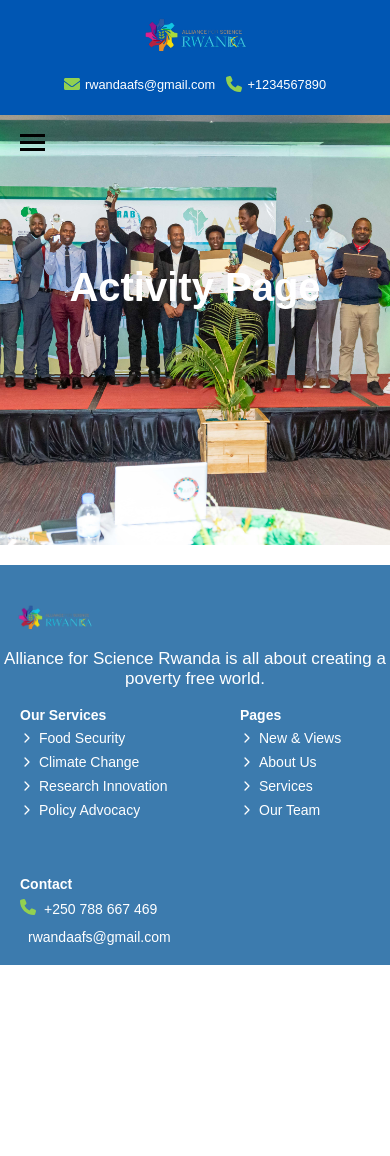
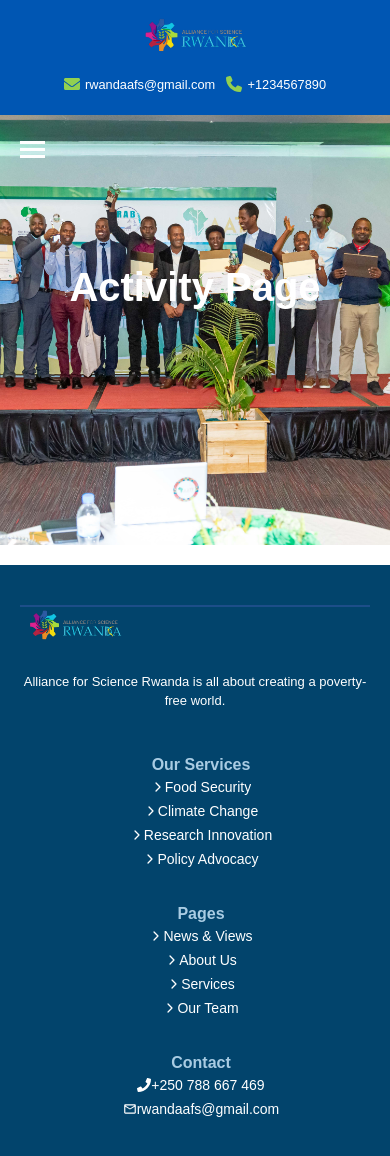
Before and after one commit to pWallet-hub/Alliance-for-science, a React (Vite) app: page /activities in a window 390 px wide. Shown: the top 1156 px of the page. Before the commit the page ends 965 px from the top, so only its background shows below. Built offline with nearby package versions, Linux system fonts and the light colour scheme.

Commit message:
fix bugs

```diff
--- a/src/Components/Footer/Footer.css
+++ b/src/Components/Footer/Footer.css
@@ -1,138 +1,182 @@
+/* Base Footer Styles */
 .footer {
-  background-color: #025496C4;
+  background-color: #02446C;
   color: white;
-  padding: 10px 0;
-  display: grid;
-  gap: 20px;
+  padding: 40px 20px;
+  font-family: Arial, sans-serif;
 }
 
 .footer-container {
-  margin: auto;
-  display: grid;
-  grid-template-columns: repeat(3, 1fr);
-  grid-gap: auto;
-  justify-items: left;
+  display: flex;
+  justify-content: space-between;
+  align-items: flex-start;
+  gap: 10px;
+  border-top: 2px solid #1D4E89;
 }
 
 .footer-left {
-  text-align: center;
-  flex-direction: column;
-  margin: auto;
+  flex: 1;
+  text-align: left;
+  max-width: 25%; /* Limits the width of the left column */
 }
 
 .footer-left .logo img {
-  width: 80px;
-  margin-bottom: 5px;
+  max-width: 90px; /* Adjust the logo size */
+  margin-bottom: 10px;
+  margin-top: -10px;
 }
 
 .footer-left p {
-  font-size: 17px;
   margin-bottom: 10px;
+  line-height: 1.5;
+  font-size: 13px; /* Reduced font size */
 }
-.footer-container .footer-links{
-  flex-direction: column;
-  margin-top: 10px;
+
+.social-icons {
+  display: flex;
+  gap: 10px;
 }
-.footer-links {
-  display: grid;
-  grid-template-columns: repeat(3, 1fr);
-  width: 100%;
-  gap: auto;
+
+.social-icons a {
+  color: white;
+  font-size: 20px; /* Adjusted icon size */
+  transition: color 0.3s;
+}
+
+.social-icons a:hover {
+  color: #1DA1F2;
+}
+
+.footer-right {
+  flex: 2; /* Ensures the right section gets more space */
+  display: flex;
+  justify-content: space-between;
+  gap: 20px;
+  max-width: 75%;
 }
 
 .footer-col {
-  flex-direction: column;
-  width: 170px;
-  margin: auto;
+  flex: 1;
+  width: 220px;
 }
 
 .footer-col h4 {
-  font-size: 16px;
-  margin-bottom: 7px;
-  text-align: left;
+  margin-bottom: 10px;
+  font-size: 14px; /* Reduced font size */
+  color: #A9CCE3;
+  display: flex;
 }
 
 .footer-col ul {
-  list-style-type: none;
+  list-style: none;
   padding: 0;
-  margin-top: px;
-}
-
-.social-icons {
-  color: white;
-  margin: 0 10px;
-  font-size: 18px;
-  transition: color 0.3s;
-  z-index: 100;
-}
-
-.social-icons a:hover {
-  color: #92D050;
 }
 
 .footer-col ul li {
-  font-size: 13px;
   margin-bottom: 8px;
   display: flex;
   align-items: center;
+  font-size: 12px;
 }
 
 .footer-col ul li a {
-  color: white;
+  color: #fff;
   text-decoration: none;
-  margin-left: 5px;
+  font-size: 12px; /* Reduced font size */
+  transition: color 0.3s;
+}
+
+.footer-col ul li a:hover {
+  color: #d0e5f7;
 }
 
 .footer-col ul li i {
-  font-size: 16px;
-  margin-right: 8px;
+  color: #A9CCE3;
+  font-size: 12px;
 }
 
-@media (max-width: 900px) {
-  .footer-container{
-    grid-template-columns: 1fr;
-  }
+/* Responsive Design for Screens Below 768px */
+@media (max-width: 768px) {
   .footer-left {
+    margin: auto;
     text-align: center;
+    max-width: 100%;
   }
 
   .footer-right {
-    margin-top: -30px;
-    grid-template-columns: 1fr 1fr;
-  }
-
-  .footer-col ul li {
-    font-size: 13px;
-  }
-
-  .footer-col h4 {
-    font-size: 15px;
-  }
-}
-
-@media (max-width: 490px) {
-  .footer-container {
-    grid-template-columns: 1fr;
-  }
-
-  .footer-links {
-    grid-template-columns:repeat(2,1fr);
-    gap: 50px;
-    justify-items: center;
+    flex-direction: column;
+    align-items: center;
+    gap: 15px;
+    margin: auto;
   }
 
   .footer-col {
-    align-items: center;
-    padding-left: 20px;
-  }
-
-  .footer-col ul li {
-    font-size: 14px;
+    max-width:100%;
     text-align: center;
+    margin-left: 12px;
   }
 
   .footer-col h4 {
     font-size: 14px;
-    text-align: left;
+    margin-bottom: 5px;
+  }
+
+  .footer-col ul li a {
+    font-size: 12px;
+  }
+  .footer-col ul li {
+    font-size: 12px;
   }
 }
+
+/* Responsive Design for Screens Below 540px */
+@media (max-width: 620px) {
+  .footer-container {
+    flex-wrap: wrap;
+    justify-content: center;
+    text-align: center;
+    gap: 15px;
+  }
+
+  .footer-left {
+    flex: 1 1 100%;
+    margin-bottom: 20px;
+  }
+
+  .footer-left .logo img {
+    max-width: 100px;
+    margin-bottom: 15px;
+  }
+
+  .footer-right {
+    flex: 1 1 100%;
+    flex-direction: column;
+    align-items: center;
+    margin-top: -70px;
+  }
+
+  .footer-col {
+    flex: 1 1 100%;
+    margin-bottom: 10px;
+  }
+
+  .footer-col h4 {
+    font-size: 16px;
+    display: block;
+  }
+
+  .footer-col ul {
+    text-align: center;
+  }
+
+  .footer-col ul li {
+    justify-content: center;
+  }
+
+  .footer-col ul li a {
+    font-size: 14px;
+  }
+  .footer-col ul li {
+    font-size: 14px;
+  }
+}
--- a/src/Components/Footer/Footer.jsx
+++ b/src/Components/Footer/Footer.jsx
@@ -1,13 +1,9 @@
 import React from 'react';
 import './Footer.css';
-import alliance from '../../assets/image/alliance.png'
+import alliance from '../../assets/image/alliance.png';
 import { IoChevronForward } from "react-icons/io5";
-import { FaPhone } from "react-icons/fa6";
+import { FaPhone } from "react-icons/fa";
 import { MdOutlineEmail } from "react-icons/md";
-
-
-
-
 
 const Footer = () => {
   return (
@@ -18,7 +14,7 @@ const Footer = () => {
             <img src={alliance} alt="Alliance for Science Rwanda" />
           </div>
           <p>
-            Alliance for Science Rwanda is all  about creating a poverty free
+            Alliance for Science Rwanda is all about creating a poverty-free
             world.
           </p>
           <div className="social-icons">
@@ -61,7 +57,7 @@ const Footer = () => {
               <ul>
                 <li>
                   <IoChevronForward />
-                  <a href="#">New &amp; Views</a>
+                  <a href="#">News & Views</a>
                 </li>
                 <li>
                   <IoChevronForward />
@@ -81,10 +77,10 @@ const Footer = () => {
               <h4>Contact</h4>
               <ul>
                 <li>
-                  <i className="fas fa-phone"><FaPhone /></i> +250 788 667 469
+                  <FaPhone /> +250 788 667 469
                 </li>
                 <li>
-                  <i className="fas fa-envelope"><MdOutlineEmail /></i> rwandaafs@gmail.com
+                  <MdOutlineEmail /> rwandaafs@gmail.com
                 </li>
               </ul>
             </div>
--- a/src/Components/Header/Sidebar.css
+++ b/src/Components/Header/Sidebar.css
@@ -4,14 +4,13 @@
   display: flex;
   flex-direction: column;
   padding: 6px;
-  position: fixed; /* Fixed position to keep it in place */
-  top: 60px; /* Adjust based on header height */
+  position: fixed;
+  top: 60px;
   z-index: 1000;
   transition: transform 0.3s ease-in-out, opacity 0.3s ease-in-out;
   transform: translateX(-100%); /* Hide it off-screen initially */
   opacity: 0;
 }
-
 
 /* Sidebar visible when hamburger is open */
 .sidebar.open {
@@ -23,7 +22,7 @@
   list-style-type: none;
   margin: auto;
   display: flex;
-  flex-direction: row; /* Display items in a row */
+  flex-direction: row;
   align-items: center;
 }
 
@@ -49,34 +48,46 @@
 .hamburger {
   display: none;
   cursor: pointer;
-  position: absolute; /* Fixed to stay in the same place */
-  top: 101px; /* Move the hamburger down */
+  position: absolute;
+  top: 107px;
   left: 20px;
   z-index: 1001;
-}
-
-.hamburger.open .bar {
-  background-color: #f5f5f5; /* Change color when open */
 }
 
 .hamburger .bar {
   width: 25px;
   height: 3px;
-  background-color: black;
+  background-color: white;
   margin: 4px 0;
+  transition: all 0.3s ease;
 }
 
-/* Sidebar visible by default on medium and large screens */
+/* Transform bars to cross when sidebar is open */
+.hamburger.open .bar1 {
+  transform: rotate(45deg) translate(5px, 5px);
+  background-color: #f5f5f5;
+}
+
+.hamburger.open .bar2 {
+  opacity: 0; /* Hide middle bar */
+}
+
+.hamburger.open .bar3 {
+  transform: rotate(-45deg) translate(5px, -5px);
+  background-color: #f5f5f5;
+}
+
+/* Media queries */
 @media (min-width: 768px) {
   .sidebar {
     transform: translateX(0);
     opacity: 1;
-    position: static; /* Static position on larger screens */
-    width: auto; /* Adjust width to fit content */
+    position: static;
+    width: auto;
   }
 
   .sidebar ul {
-    flex-direction: row; /* Keep items in a row */
+    flex-direction: row;
   }
 
   .hamburger {
@@ -84,7 +95,6 @@
   }
 }
 
-/* Hamburger visible on smaller screens */
 @media (max-width: 768px) {
   .hamburger {
     display: block;
@@ -92,34 +102,34 @@
 
   .sidebar {
     position: absolute;
-    top: 84px; /* Adjust based on header height */
-    width: 250px; /* Fixed width on smaller screens */
+    top: 84px;
+    width: 250px;
     border-radius: 0;
   }
 
   .sidebar ul {
-    flex-direction: column; /* Stack items vertically when sidebar is open */
+    flex-direction: column;
   }
 
   .sidebar ul li {
     margin: 10px 0;
   }
 }
+
 @media (max-width: 540px) {
   .hamburger {
-    top: 130px;
+    top: 137px;
   }
 
   .sidebar {
-    position: absolute;
-    top: 114px; /* Adjust based on header height */
-    width: 250px; /* Fixed width on smaller screens */
+    top: 114px;
+    width: 250px;
     border-radius: 0;
   }
 }
 
 @media (max-width: 480px) {
   .sidebar ul li a {
-    font-size: 14px; /* Adjust font size for smaller screens */
+    font-size: 14px;
   }
 }
--- a/src/Components/Header/Sidebar.jsx
+++ b/src/Components/Header/Sidebar.jsx
@@ -1,4 +1,3 @@
-// Sidebar.jsx
 import React, { useState } from 'react';
 import { Link } from 'react-router-dom';
 import './Sidebar.css';
@@ -12,10 +11,10 @@ function Sidebar() {
 
   return (
     <>
-      <div className="hamburger" onClick={toggleSidebar}>
-        <div className="bar"></div>
-        <div className="bar"></div>
-        <div className="bar"></div>
+      <div className={`hamburger ${isOpen ? 'open' : ''}`} onClick={toggleSidebar}>
+        <div className="bar bar1"></div>
+        <div className="bar bar2"></div>
+        <div className="bar bar3"></div>
       </div>
 
       <div className={`sidebar ${isOpen ? 'open' : ''}`}>
```
